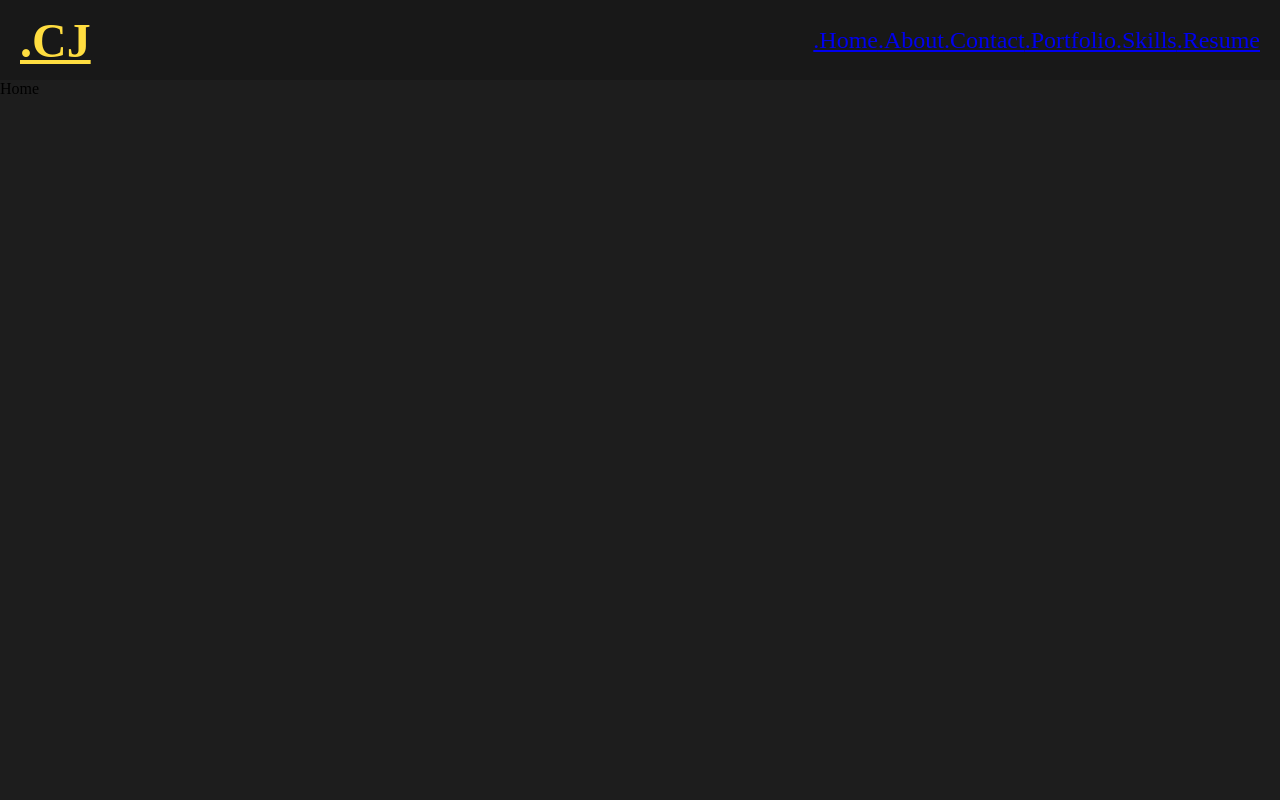
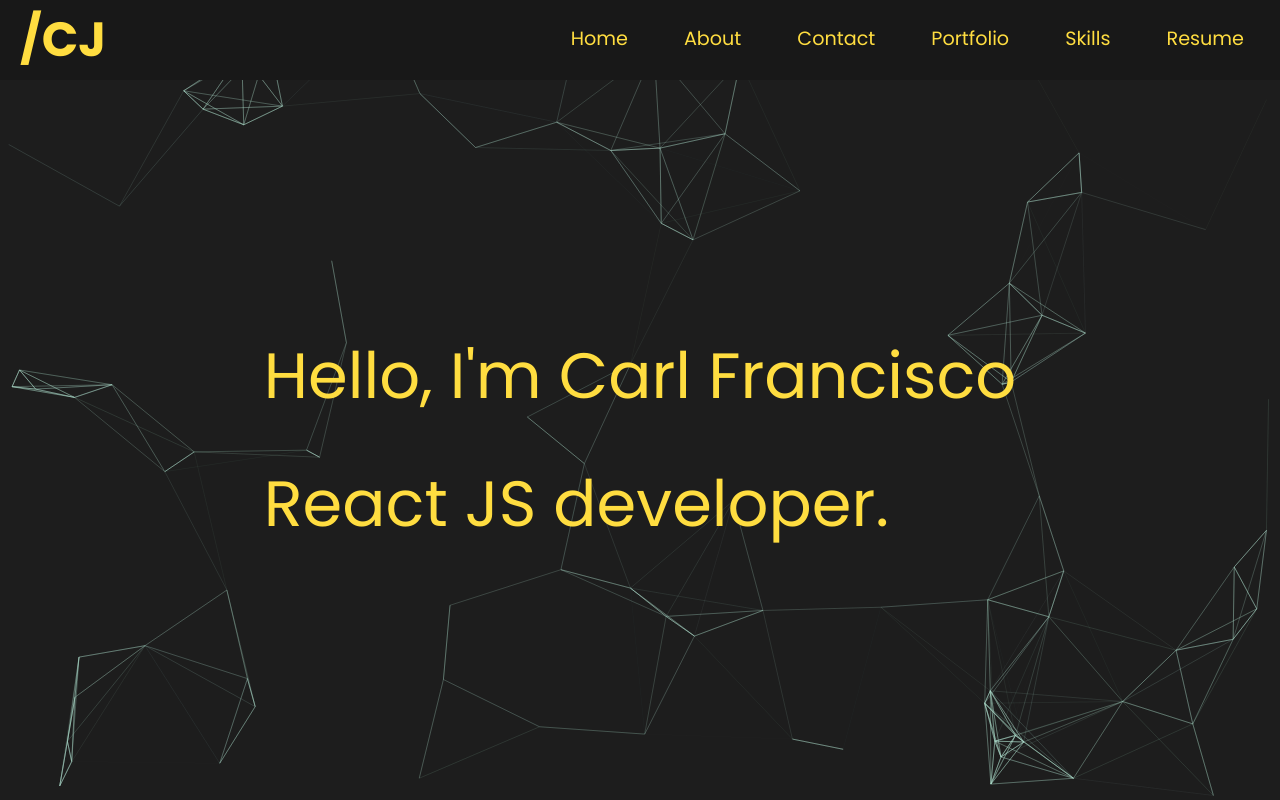
Before and after one commit to CodeChd/Portfolio, a React (Vite) app: page / in a window 1280 px wide. Built offline with nearby package versions, Linux system fonts and the light colour scheme.

Commit message:
Homepage

```diff
--- a/src/App.jsx
+++ b/src/App.jsx
@@ -1,5 +1,8 @@
 import './index.css';
-import { Routes, Route } from 'react-router-dom';
+import { Routes, Route, useLocation } from 'react-router-dom';
+import Particles from 'react-tsparticles';
+import { loadFull } from 'tsparticles';
+import particlesConfig from './helper/particlesConfig';
 import Home from './components/containers/home';
 import About from './components/containers/about';
 import Skills from './components/containers/skills';
@@ -9,9 +12,27 @@ import Contact from './components/containers/contact';
 import Navbar from './components/navBar';
 
 function App() {
+  const particlesInit = async (main) => {
+    await loadFull(main);
+  };
+
+  const Location = useLocation();
+  const currentPath = Location.pathname === '/';
   return (
     <div className="App">
+      {currentPath && (
+        <Particles
+          id="particles"
+          options={particlesConfig}
+          init={particlesInit}
+        />
+      )}
+
+      <div className="App_navbar-wrapper">
         <Navbar />
+      </div>
+
+      <div className="App_main-content-wrapper">
         <Routes>
           <Route path="/" index element={<Home />} />
           <Route path="/about" element={<About />} />
@@ -21,6 +42,7 @@ function App() {
           <Route path="/contact" element={<Contact />} />
         </Routes>
       </div>
+    </div>
   );
 }
 
--- a/src/components/containers/home/index.jsx
+++ b/src/components/containers/home/index.jsx
@@ -1,5 +1,17 @@
+import './styles.scss';
+
 function Home() {
-    return <div>Home</div>;
-  }
+  return (
+    <section className="home">
+      <div className="home_text-wrapper">
+        <h1>
+          Hello, I'm Carl Francisco
+          <br />
+          React JS developer.
+        </h1>
+      </div>
+    </section>
+  );
+}
 
-  export default Home;
+export default Home;
--- a/src/components/containers/home/styles.scss
+++ b/src/components/containers/home/styles.scss
@@ -0,0 +1,26 @@
+.home{
+    position: relative;
+    height: 100%;
+    display: flex;
+    align-items: center;
+    justify-content: center;
+    color: #b1e2d0;
+
+    &_text-wrapper{
+        display: flex;
+        justify-content: center;
+        align-items: center;
+        font-family: 'Poppins', sans-serif;
+
+        h1{
+            color: var(--selected-main-color);
+            margin: 0;
+            font-weight: 400;
+            font-size: 4rem;
+            line-height: 8rem;
+            position: relative;
+            overflow: hidden;
+            white-space: nowrap;
+        }
+    }
+}
--- a/src/components/navBar/config.js
+++ b/src/components/navBar/config.js
@@ -1,26 +1,26 @@
 export const navMenus = [
   {
-    label: '.Home',
+    label: 'Home',
     to: '/home',
   },
   {
-    label: '.About',
+    label: 'About',
     to: '/about',
   },
   {
-    label: '.Contact',
+    label: 'Contact',
     to: '/contact',
   },
   {
-    label: '.Portfolio',
+    label: 'Portfolio',
     to: '/portfolio',
   },
   {
-    label: '.Skills',
+    label: 'Skills',
     to: '/skills',
   },
   {
-    label: '.Resume',
+    label: 'Resume',
     to: '/resume',
   },
 ];
--- a/src/components/navBar/index.jsx
+++ b/src/components/navBar/index.jsx
@@ -3,6 +3,7 @@ import { useState } from 'react';
 import { navMenus } from './config';
 import { ReactComponent as Fabar } from '../../assets/bars.svg';
 import { ReactComponent as Xbar } from '../../assets/xmarkSolid.svg';
+
 import './styles.scss';
 
 function Navbar() {
@@ -16,13 +17,20 @@ function Navbar() {
       <nav className="navbar">
         <div className="navbar_container">
           <Link to="/" className="navbar_container_logo">
-            <h1>.CJ</h1>
+            <h1>/CJ</h1>
           </Link>
-          <ul className={click ? 'active' : 'navbar_container_menu'}>
+          <ul
+            className={
+              click ? 'navbar_container_menu active' : 'navbar_container_menu'
+            }
+          >
             {/* Links */}
             {navMenus.map((item, i) => (
-              <li key={i} className="navbar_menu_items">
-                <Link to={item.to} className="navbar_menu_items_links">
+              <li key={i} className="navbar_container_menu_items">
+                <Link
+                  to={item.to}
+                  className="navbar_container_menu_items_links"
+                >
                   {item.label}
                 </Link>
               </li>
--- a/src/components/navBar/styles.scss
+++ b/src/components/navBar/styles.scss
@@ -3,7 +3,8 @@
     display: flex;
     justify-content: center;
     align-items: center;
-    font-size: 1.5rem;
+    font-size: 1.2rem;
+    font-family: Poppins, sans-serif;
     position: sticky;
     top: 0;
     z-index: 20;
@@ -22,12 +23,85 @@
             cursor: pointer;
             font-size: 2rem;
             flex-grow: 1;
+            text-decoration: none;
         }
 
         &_menu{
             display: flex;
             list-style: none;
             text-align: center;
+
+            &_items{
+                line-height: 40px;
+                margin-right: 1.5rem;
+                font-size: 1.2rem;
+
+
+                &::after{
+                    content: '';
+                    display: block;
+                    height: 3px;
+                    width: 0px;
+                    background: transparent;
+                    transition: width 0.4s ease;
+                }
+
+                &:hover::after{
+                    width: 100%;
+                    background: var( --selected-main-color);
+                }
+
+                &_links{
+                    color: var( --selected-main-color);
+                    text-decoration: none;
+                    padding: 0.5rem 1rem;
+                }
+
+            }
+            &_items:last-child{
+                margin: 0px;
+            }
         }
     }
 }
+.nav-icon{
+    display: none;
+}
+
+//mobile
+
+@media only screen and (max-width : 768px){
+    .navbar_container_menu{
+        display: flex;
+        flex-direction: column;
+        justify-content: center;
+        width: 100%;
+        position: absolute;
+        top: 80px;
+        left: -110%;
+        opacity: 1;
+        transition: all 0.3s ease;
+
+        &.active{
+            background: #181818;
+            left: 0px;
+            opacity: 1;
+            z-index: 1;
+            transition: all 0.5s ease;
+        }
+    }
+    .navbar_container_menu_items{
+        border-bottom: 1px solid #282828;
+        margin: 0px;
+        padding: 20px 0px;
+
+    }
+
+
+    .nav-icon{
+        font-size: 30px;
+        display: block;
+        cursor: pointer;
+        fill: var(--yellow-main-color);
+    }
+}
--- /dev/null
+++ b/src/helper/particlesConfig.js
@@ -0,0 +1,72 @@
+export default {
+  background: {
+    color: {
+      value: '##54cda1',
+    },
+  },
+  fpsLimit: 120,
+  interactivity: {
+    events: {
+      onClick: {
+        enable: true,
+        mode: 'push',
+      },
+      onHover: {
+        enable: true,
+        mode: 'repulse',
+      },
+      resize: true,
+    },
+    modes: {
+      push: {
+        quantity: 4,
+      },
+      repulse: {
+        distance: 100,
+        duration: 0.5,
+      },
+    },
+  },
+  particles: {
+    color: {
+      value: 'var(--selected-theme-main-color)',
+    },
+    links: {
+      color: '#b1e2d0',
+      distance: 150,
+      enable: true,
+      opacity: 0.5,
+      width: 1,
+    },
+    collisions: {
+      enable: true,
+    },
+    move: {
+      direction: 'none',
+      enable: true,
+      outModes: {
+        default: 'bounce',
+      },
+      random: false,
+      speed: 4,
+      straight: false,
+    },
+    number: {
+      density: {
+        enable: true,
+        area: 800,
+      },
+      value: 80,
+    },
+    opacity: {
+      value: 0.3,
+    },
+    shape: {
+      type: 'circle',
+    },
+    size: {
+      value: { min: 1, max: 5 },
+    },
+  },
+  detectRetina: true,
+};
--- a/src/index.css
+++ b/src/index.css
@@ -34,9 +34,16 @@ html{
 
 body{
   background: var(--selected-bg-color);
-  min-height: 100%;
+height: 100%;
 }
 
 #root{
   min-height: 100%;
 }
+
+.App{
+  height: 100vh;
+}
+.App .App_main-content-wrapper{
+  height: calc(100vh - 80px);
+}
```
Also changed, not shown: src/helper/theme.js (added, +33 -0 lines). Lines whose indentation alone changed are shown as unchanged.
